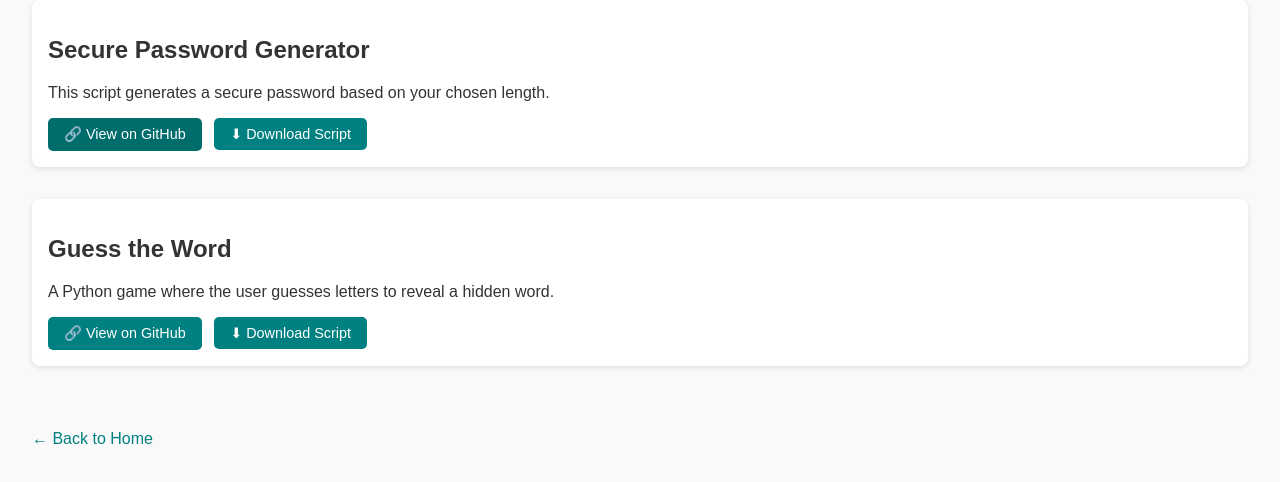
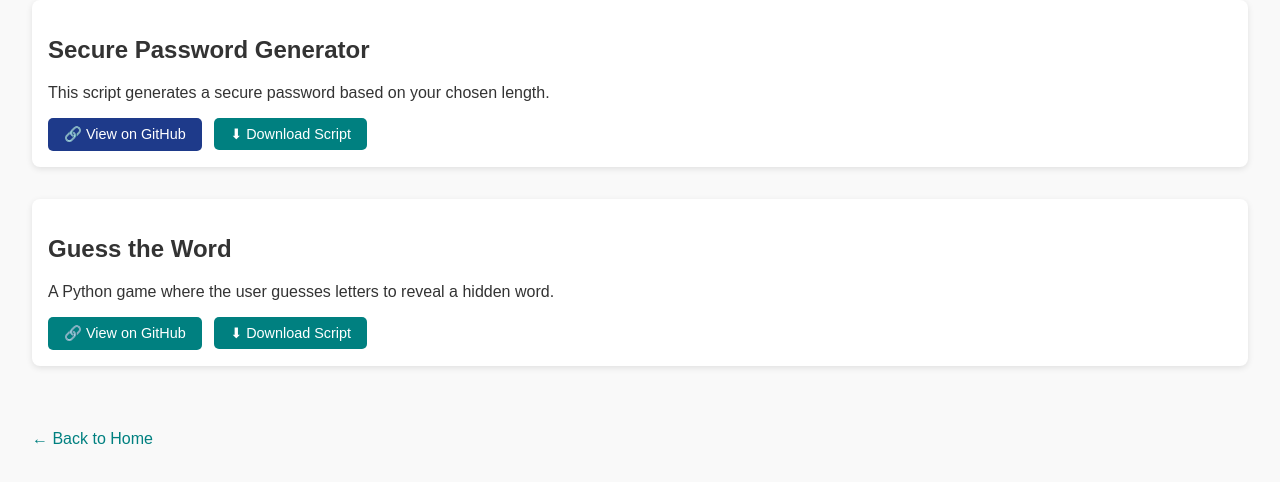
Before and after one commit to Muhammedz27/portfolio-projects, a plain HTML site: page index.html in a window 1280 px wide. In both pictures the pointer is over the link 124 px from the left and 224 px from the top of the page. Shown: the part 90-572 px from the top of the page. Drawn offline with Linux system fonts and the light colour scheme.

Commit message:
Update index.html

```diff
--- a/index.html
+++ b/index.html
@@ -35,7 +35,7 @@
       font-size: 0.9rem;
     }
     a.button:hover {
-      background-color: #006d6d;
+      background-color: #1E3A8A;
     }
     a.back {
       display: inline-block;
```
